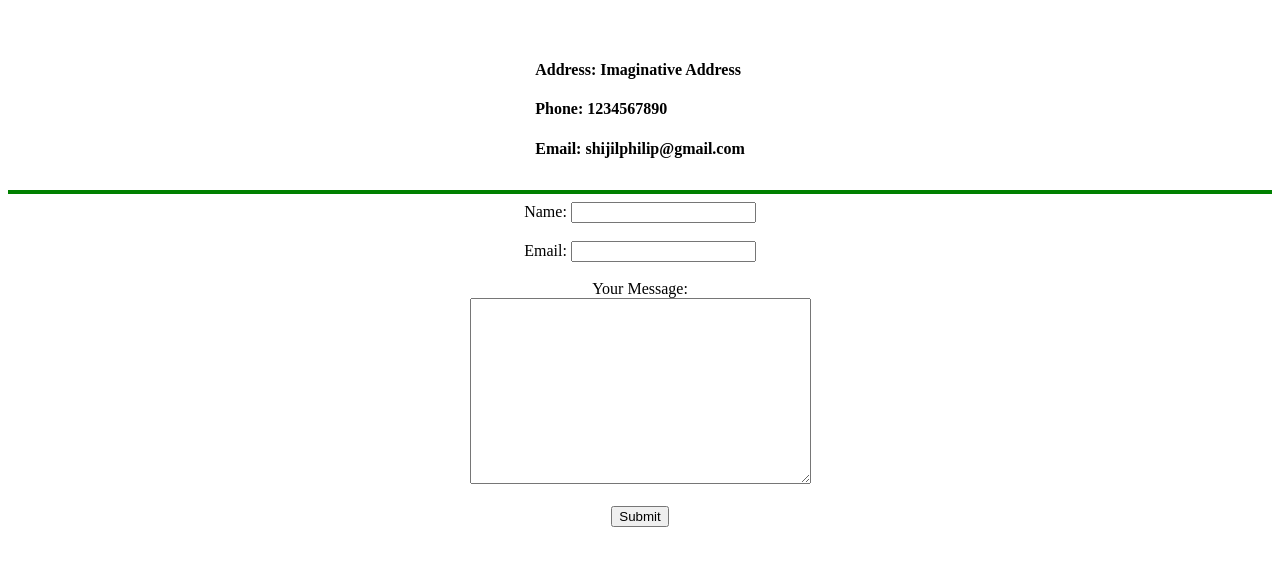
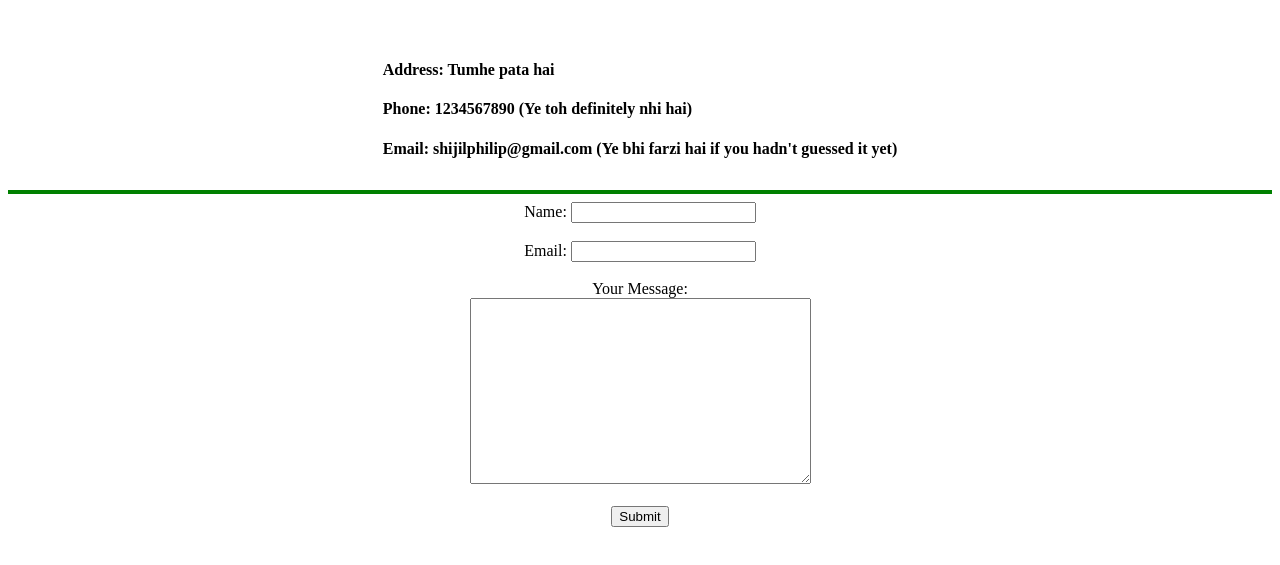
Before and after one commit to ShijilPhilip/WebDev_Prjct_01_CV, a plain HTML site: page contact_details.html in a window 1280 px wide. Shown: the part 73-638 px from the top of the page. Drawn offline with Linux system fonts and the light colour scheme.

Commit message:
Update contact_details.html

```diff
--- a/contact_details.html
+++ b/contact_details.html
@@ -13,9 +13,9 @@
           <table>
               <tr>
                 <td>
-                  <h4>Address: Imaginative Address</h4>
-                  <h4>Phone: 1234567890</h4>
-                  <h4>Email: shijilphilip@gmail.com</h4>
+                  <h4>Address: Tumhe pata hai</h4>
+                  <h4>Phone: 1234567890 (Ye toh definitely nhi hai)</h4>
+                  <h4>Email: shijilphilip@gmail.com (Ye bhi farzi hai if you hadn't guessed it yet)</h4>
                 </td>
               </tr>
           </table>
```
